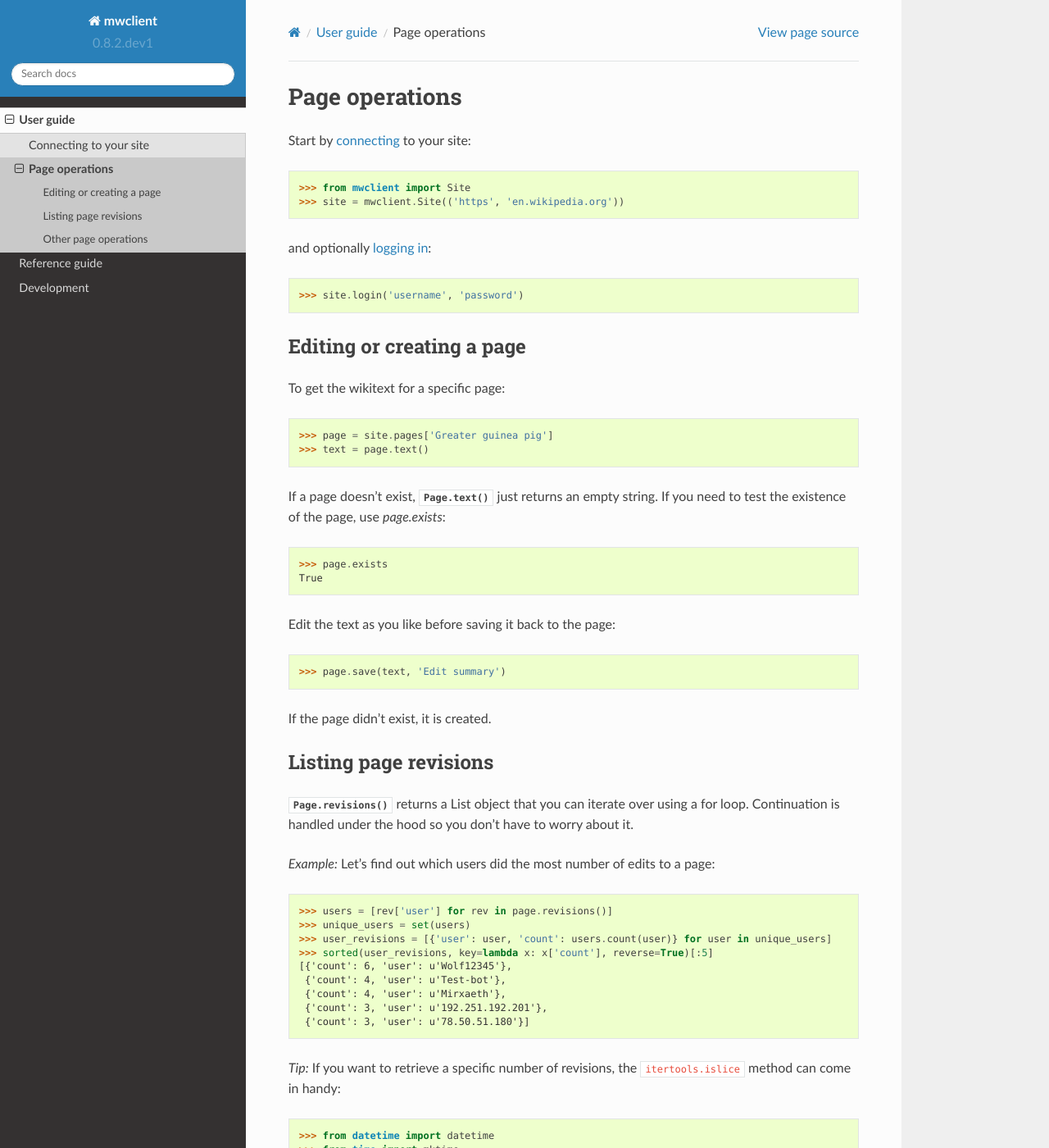
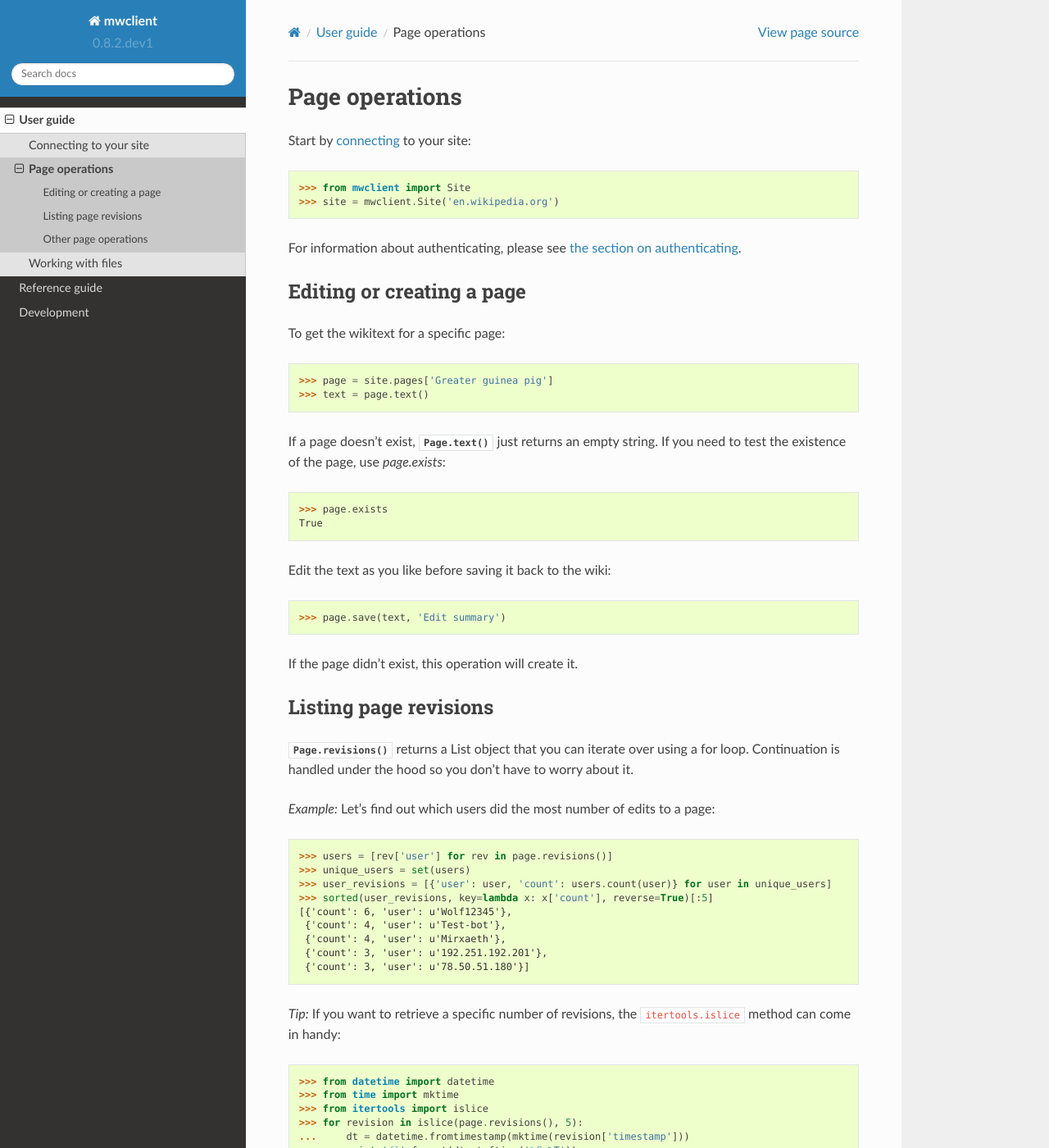
Before and after one commit to mwclient/mwclient, a Sphinx documentation site: the page built from docs/source/user/page-ops.rst, in a window 1280 px wide and 1400 px high. Shown: the whole window at 82% size. Built offline with Sphinx 7.4.7 and the Read the Docs theme 2.0.0, drawn with Linux system fonts in a browser that asks for light colours; the version number is read from the project's files by our own code.

Commit message:
Move some stuff from readme to user guide
- Adds link to the user guide from readme
- Adds a new page to the user guide on "working with files"

```diff
--- a/docs/source/user/connecting.rst
+++ b/docs/source/user/connecting.rst
@@ -41,7 +41,7 @@
     >>> ua = 'MyCoolTool. Run by User:Xyz. Using mwclient/0.8'
     >>> site = mwclient.Site('test.wikipedia.org', clients_useragent=ua)
 
-.. _logging-in:
+.. _auth:
 
 Authenticating
 --------------
--- a/docs/source/user/index.rst
+++ b/docs/source/user/index.rst
@@ -13,3 +13,4 @@
 
    connecting
    page-ops
+   files
--- a/docs/source/user/page-ops.rst
+++ b/docs/source/user/page-ops.rst
@@ -6,11 +6,10 @@
 Start by :ref:`connecting <connecting>` to your site:
 
     >>> from mwclient import Site
-    >>> site = mwclient.Site(('https', 'en.wikipedia.org'))
+    >>> site = mwclient.Site('en.wikipedia.org')
 
-and optionally :ref:`logging in <logging-in>`:
-
-    >>> site.login('username', 'password')
+For information about authenticating, please see
+:ref:`the section on authenticating <auth>`.
 
 Editing or creating a page
 --------------------------
@@ -27,11 +26,11 @@
     >>> page.exists
     True
 
-Edit the text as you like before saving it back to the page:
+Edit the text as you like before saving it back to the wiki:
 
     >>> page.save(text, 'Edit summary')
 
-If the page didn't exist, it is created.
+If the page didn't exist, this operation will create it.
 
 Listing page revisions
 ----------------------
```
Also changed, not shown: README.rst (+12 -58 lines), docs/source/user/files.rst (added, +50 -0 lines).
